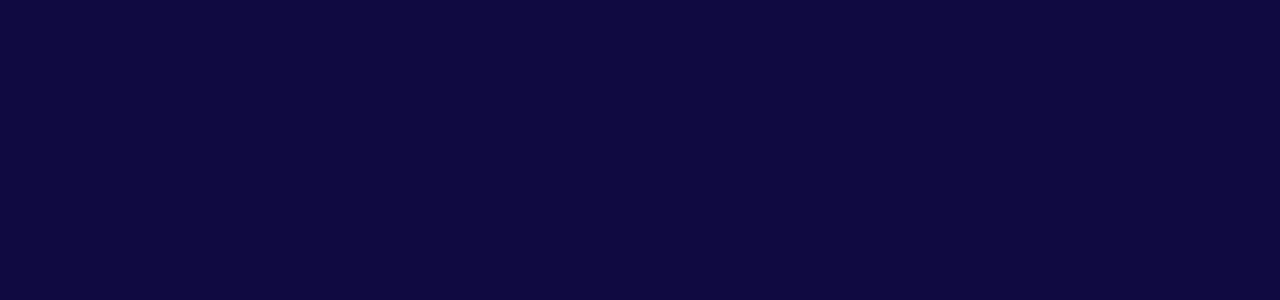
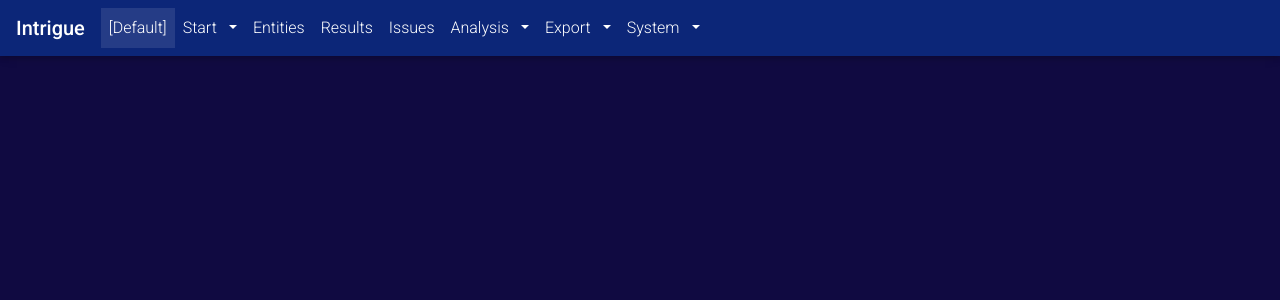
Before and after one commit to charmcity-code/intrigue-mdb, a React (Create React App) app: page / in a window 1280 px wide. Shown: the top 300 px of the page. Built offline with nearby package versions, Linux system fonts and the light colour scheme.

Commit message:
add react-router

```diff
--- /dev/null
+++ b/src/components/NavbarPage.js
@@ -0,0 +1,124 @@
+import React, { Component } from "react";
+import {
+  MDBNavbar,
+  MDBNavbarBrand,
+  MDBNavbarNav,
+  MDBNavItem,
+  MDBNavLink,
+  MDBNavbarToggler,
+  MDBCollapse,
+  MDBDropdown,
+  MDBDropdownToggle,
+  MDBDropdownMenu,
+  MDBDropdownItem,
+} from "mdbreact";
+import { BrowserRouter as Router } from "react-router-dom";
+import ConfigContainer from "../containers/ConfigContainer";
+
+class NavbarPage extends Component {
+  state = {
+    isOpen: false,
+  };
+
+  toggleCollapse = () => {
+    this.setState({ isOpen: !this.state.isOpen });
+  };
+
+  render() {
+    const style = { backgroundColor: "#0C2678" };
+    return (
+      <MDBNavbar style={style} dark expand='md'>
+        <MDBNavbarBrand>
+          <strong className='white-text'>Intrigue</strong>
+        </MDBNavbarBrand>
+        <MDBNavbarToggler onClick={this.toggleCollapse} />
+        <MDBCollapse id='navbarCollapse3' isOpen={this.state.isOpen} navbar>
+          <MDBNavbarNav left>
+            <MDBNavItem active>
+              <MDBNavLink to='/config'>[Default]</MDBNavLink>
+            </MDBNavItem>
+            <MDBNavItem>
+              <MDBDropdown>
+                <MDBDropdownToggle nav caret>
+                  <span className='mr-2'>Start</span>
+                </MDBDropdownToggle>
+                <MDBDropdownMenu>
+                  <MDBDropdownItem href='#!'>Single Task</MDBDropdownItem>
+                  <MDBDropdownItem href='#!'>Upload File</MDBDropdownItem>
+                  <MDBDropdownItem href='#!'>Configuration</MDBDropdownItem>
+                  <MDBDropdownItem href='#!'>Seeds</MDBDropdownItem>
+                </MDBDropdownMenu>
+              </MDBDropdown>
+            </MDBNavItem>
+            <MDBNavItem>
+              <MDBNavLink to='#!'>Entities</MDBNavLink>
+            </MDBNavItem>
+            <MDBNavItem>
+              <MDBNavLink to='#!'>Results</MDBNavLink>
+            </MDBNavItem>
+            <MDBNavItem>
+              <MDBNavLink to='#!'>Issues</MDBNavLink>
+            </MDBNavItem>
+            <MDBNavItem>
+              <MDBDropdown>
+                <MDBDropdownToggle nav caret>
+                  <span className='mr-2'>Analysis</span>
+                </MDBDropdownToggle>
+                <MDBDropdownMenu>
+                  <MDBDropdownItem href='#!'>Graph</MDBDropdownItem>
+                  <MDBDropdownItem href='#!'>Domains</MDBDropdownItem>
+                  <MDBDropdownItem href='#!'>Systems</MDBDropdownItem>
+                  <MDBDropdownItem href='#!'>Services</MDBDropdownItem>
+                  <MDBDropdownItem href='#!'>Apps</MDBDropdownItem>
+                  <MDBDropdownItem href='#!'>App Certificates</MDBDropdownItem>
+                  <MDBDropdownItem href='#!'>App Ciphers</MDBDropdownItem>
+                  <MDBDropdownItem href='#!'>App Vulns (CVE)</MDBDropdownItem>
+                  <MDBDropdownItem href='#!'>App Javascript</MDBDropdownItem>
+                  <MDBDropdownItem href='#!'>App Technology</MDBDropdownItem>
+                </MDBDropdownMenu>
+              </MDBDropdown>
+            </MDBNavItem>
+            <MDBNavItem>
+              <MDBDropdown>
+                <MDBDropdownToggle nav caret>
+                  <span className='mr-2'>Export</span>
+                </MDBDropdownToggle>
+                <MDBDropdownMenu>
+                  <MDBDropdownItem href='#!'>
+                    Export Project (JSON)
+                  </MDBDropdownItem>
+                  <MDBDropdownItem href='#!'>Another Action</MDBDropdownItem>
+                  <MDBDropdownItem href='#!'>
+                    Something else here
+                  </MDBDropdownItem>
+                  <MDBDropdownItem href='#!'>
+                    Something else here
+                  </MDBDropdownItem>
+                </MDBDropdownMenu>
+              </MDBDropdown>
+            </MDBNavItem>
+            <MDBNavItem>
+              <MDBDropdown>
+                <MDBDropdownToggle nav caret>
+                  <span className='mr-2'>System</span>
+                </MDBDropdownToggle>
+                <MDBDropdownMenu>
+                  <MDBDropdownItem href='#!'>Action</MDBDropdownItem>
+                  <MDBDropdownItem href='#!'>Another Action</MDBDropdownItem>
+                  <MDBDropdownItem href='#!'>
+                    Something else here
+                  </MDBDropdownItem>
+                  <MDBDropdownItem href='#!'>
+                    Something else here
+                  </MDBDropdownItem>
+                </MDBDropdownMenu>
+              </MDBDropdown>
+            </MDBNavItem>
+          </MDBNavbarNav>
+        </MDBCollapse>
+      </MDBNavbar>
+    );
+  }
+}
+
+export default NavbarPage;
--- a/src/containers/App.js
+++ b/src/containers/App.js
@@ -1,9 +1,22 @@
 import React, { Component } from "react";
 import "./App.css";
+import { Route, Switch } from "react-router-dom";
+import NavbarPage from "../components/NavbarPage";
+import TasksContainer from "./TasksContainer";
+import ConfigContainer from "./ConfigContainer";
 
 class App extends Component {
   render() {
-    return <></>;
+    return (
+      <main>
+        <NavbarPage />
+        <Switch>
+          {/* <Route path="/" component={Home} exact /> */}
+          <Route path='/config' component={ConfigContainer} />
+          <Route path='/tasks' component={TasksContainer} />
+        </Switch>
+      </main>
+    );
   }
 }
 
--- a/src/index.js
+++ b/src/index.js
@@ -1,5 +1,6 @@
 import React from "react";
 import ReactDOM from "react-dom";
+import { BrowserRouter } from "react-router-dom";
 import "./index.css";
 import "@fortawesome/fontawesome-free/css/all.min.css";
 import "bootstrap-css-only/css/bootstrap.min.css";
@@ -8,9 +9,9 @@ import App from "./containers/App";
 import * as serviceWorker from "./serviceWorker";
 
 ReactDOM.render(
-  <React.StrictMode>
+  <BrowserRouter>
     <App />
-  </React.StrictMode>,
+  </BrowserRouter>,
   document.getElementById("root")
 );
 
```
